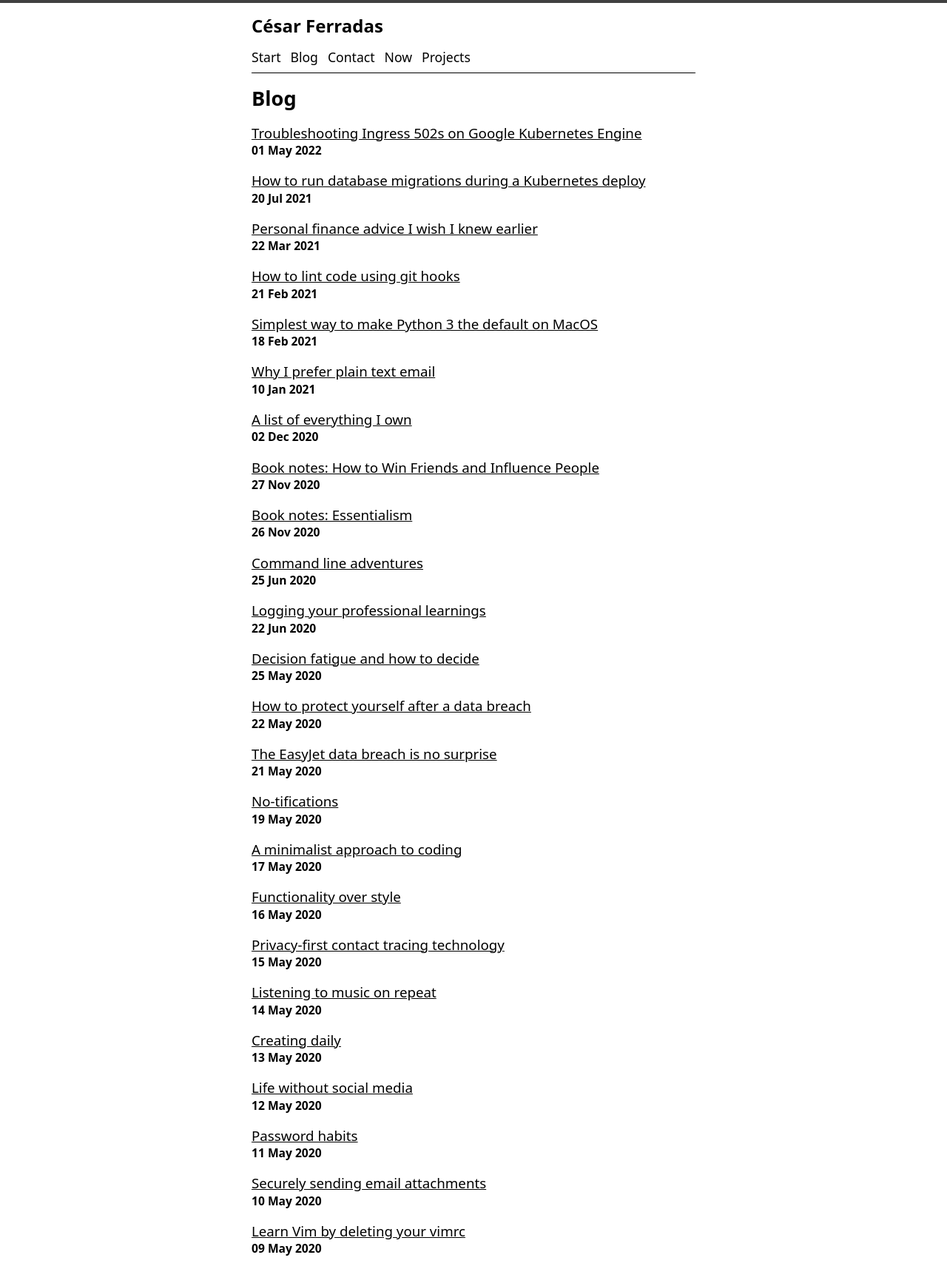
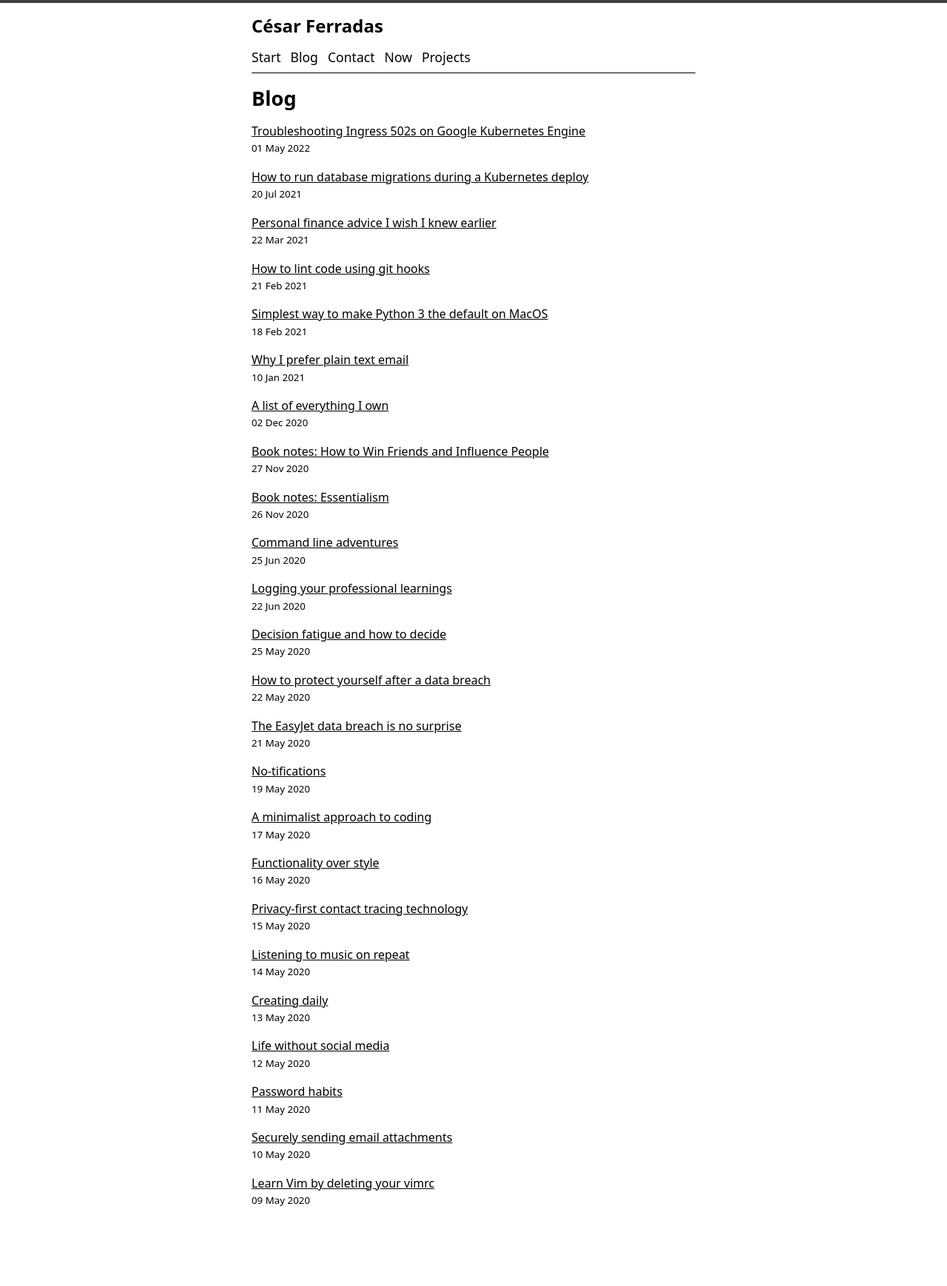
Before and after one commit to cesarferradas/ferrad.as, a Jekyll site: the page built from blog.md, in a window 1280 px wide. Shown: the whole page at 74% size. Built offline with Jekyll 4.4.1, drawn with Linux system fonts in a browser that asks for light colours; after the commit the page ends 1670 px from its top, so only the background shows below that.

Commit message:
Change blog list to article tags

```diff
--- a/blog.md
+++ b/blog.md
@@ -1,14 +1,14 @@
 ---
 title: Blog
-layout: default
+layout: page
 ---
 
-# Blog
-
 {% for post in site.posts %}
-<h3>
-  <a href="{{ post.url }}">{{ post.title }}</a>
-  <br>
-  <small>{{ post.date | date_to_string }}</small>
-</h3>
+<article>
+  <p>
+    <a href="{{ post.url }}">{{ post.title }}</a>
+    <br>
+    <small>{{ post.date | date_to_string }}</small>
+  </p>
+</article>
 {% endfor %}
```
